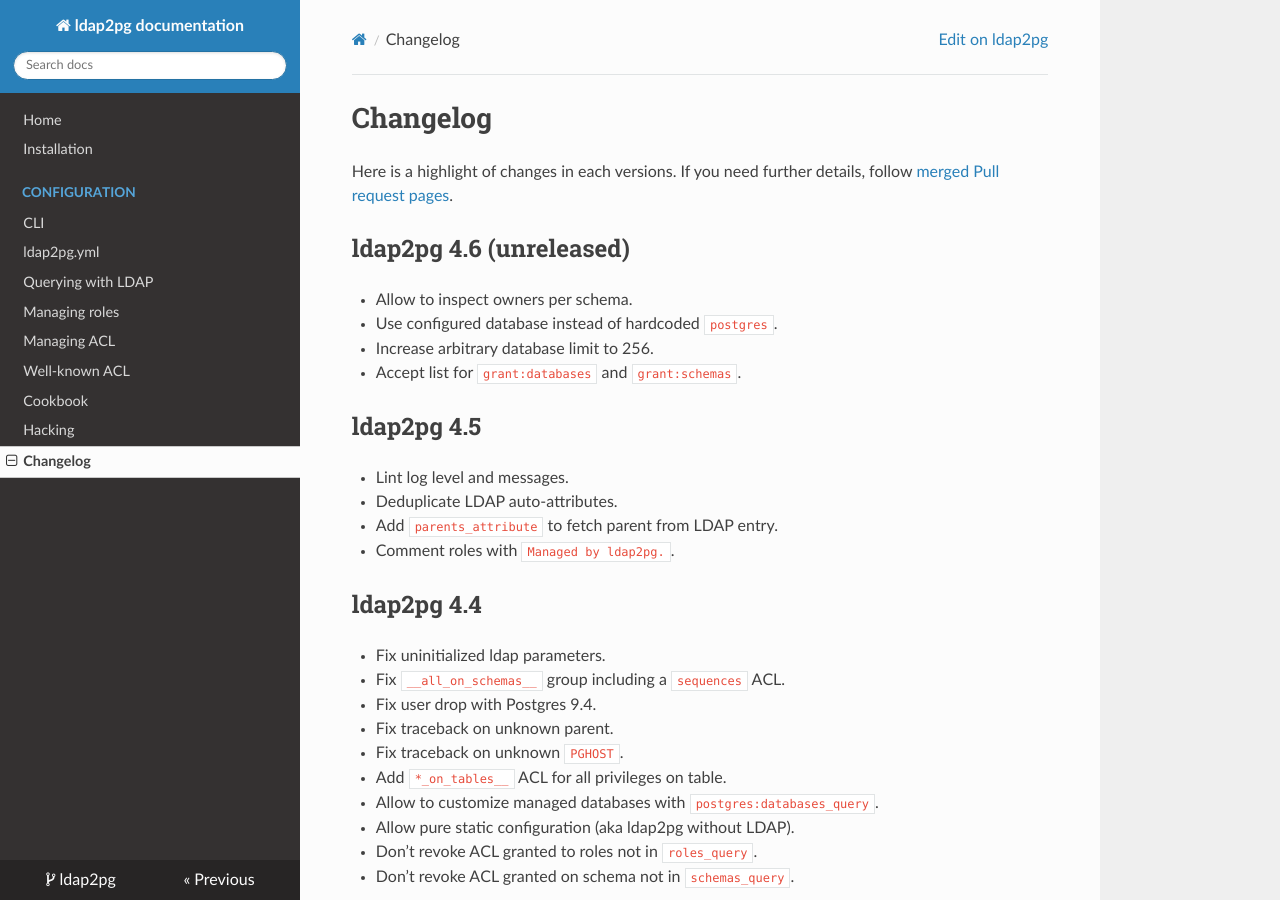
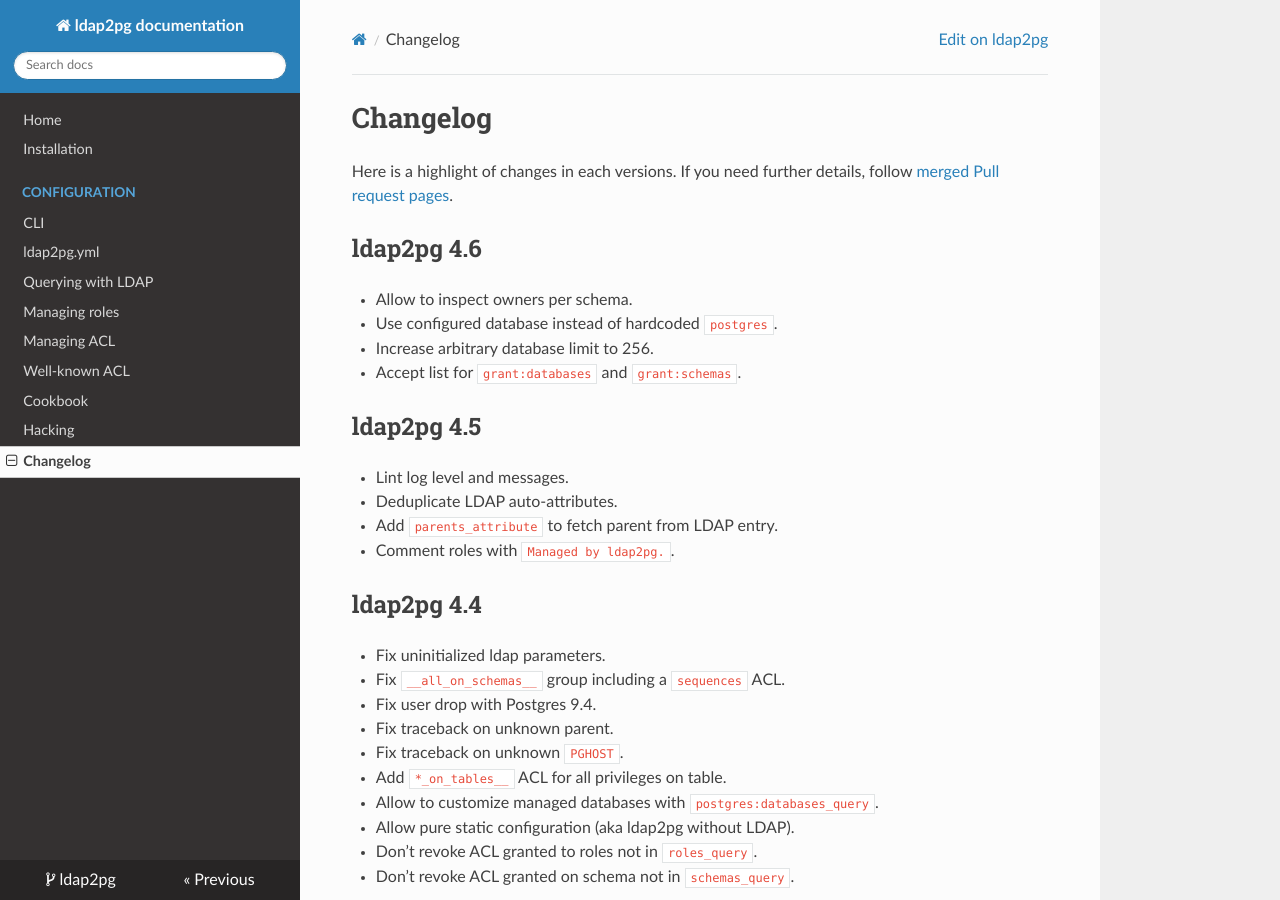
Before and after one commit to dalibo/ldap2pg, an MkDocs documentation site: the page built from docs/changelog.md, in a window 1280 px wide and 900 px high. Built offline with MkDocs 1.6.1, drawn with Linux system fonts in a browser that asks for light colours; nearby versions of some CDN libraries; old or Windows-style settings are respelled for this version of MkDocs.

```diff
--- a/docs/changelog.md
+++ b/docs/changelog.md
@@ -7,7 +7,7 @@ follow [merged Pull request
 pages](https://github.com/dalibo/ldap2pg/pulls?utf8=%E2%9C%93&q=is%3Apr%20is%3Amerged).
 
 
-# ldap2pg 4.6 (unreleased)
+# ldap2pg 4.6
 
 - Allow to inspect owners per schema.
 - Use configured database instead of hardcoded `postgres`.
--- a/setup.py
+++ b/setup.py
@@ -23,7 +23,7 @@ else:
 
 setup(
     name='ldap2pg',
-    version='4.5',
+    version='4.6',
     description='Synchronize PostgreSQL roles and ACLs from LDAP',
     url='https://github.com/dalibo/ldap2pg',
     author='Dalibo',
```
